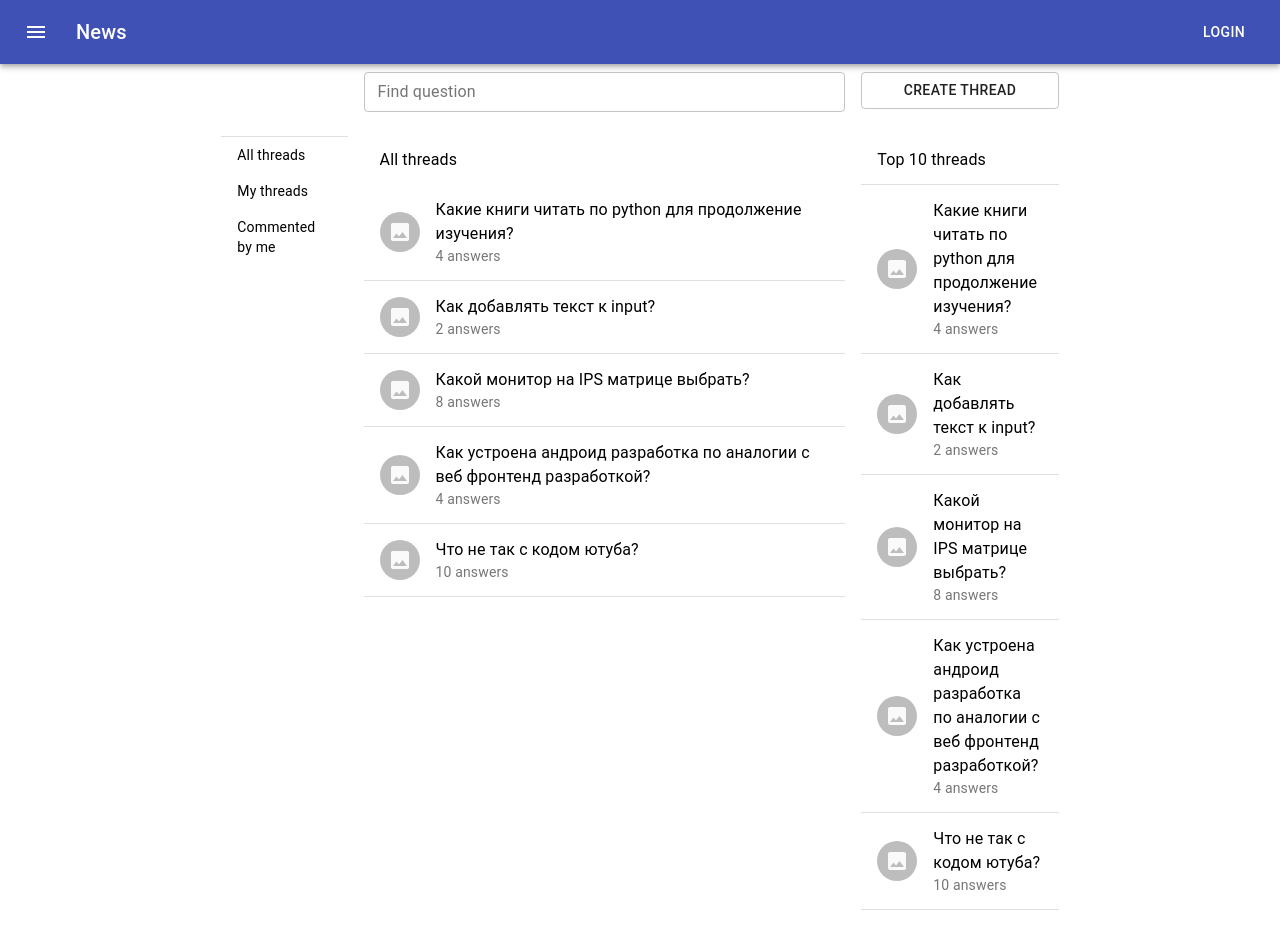
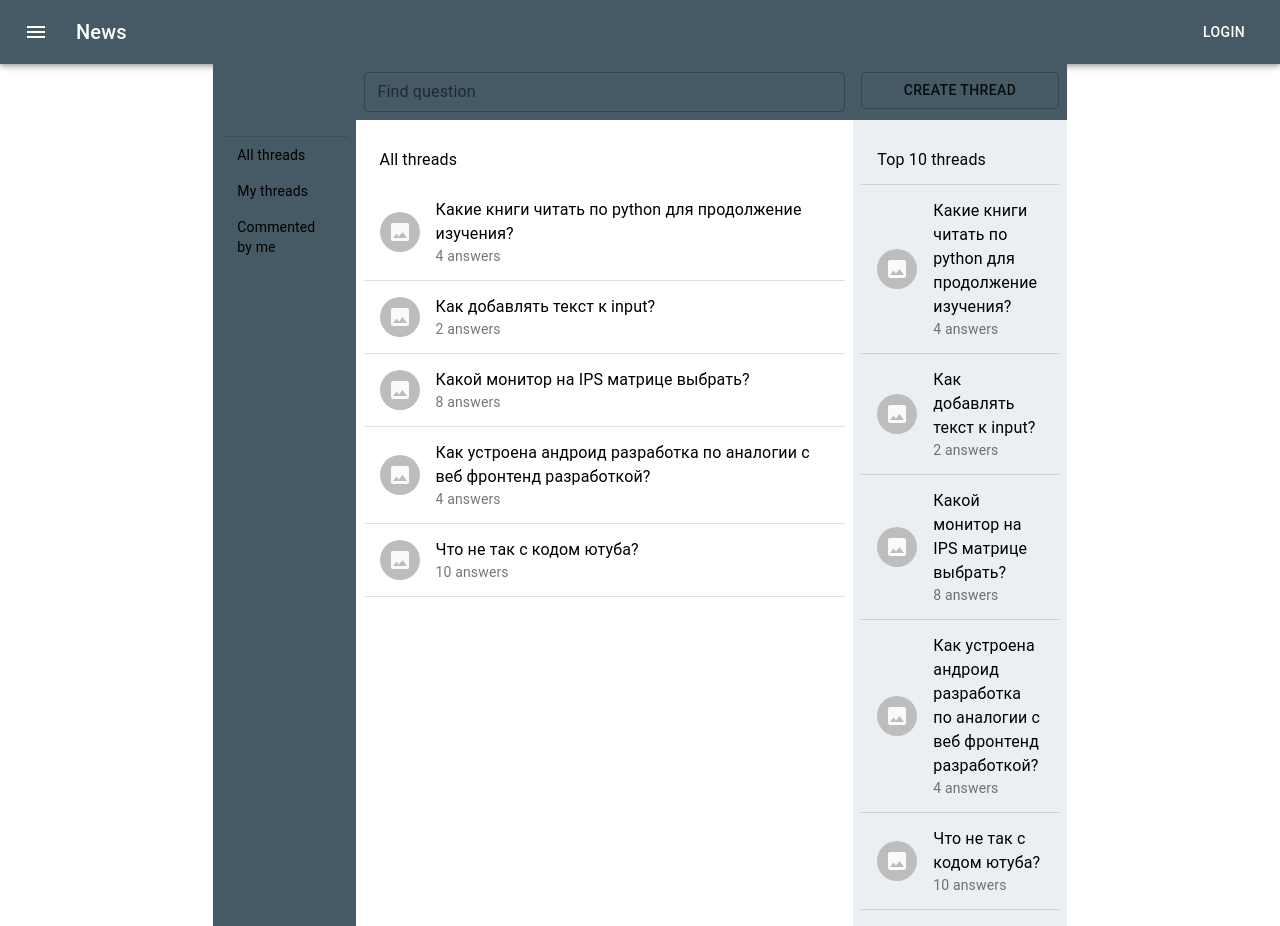
Before and after one commit to DanilAndreev/readit, a React (Create React App) app in the folder starscream_web/: page / in a window 1280 px wide. Built offline with nearby package versions, Linux system fonts and the light colour scheme.

Commit message:
added theming

```diff
--- a/starscream_web/src/App.js
+++ b/starscream_web/src/App.js
@@ -10,29 +10,22 @@ import IconButton from "@material-ui/core/IconButton";
 import Typography from "@material-ui/core/Typography";
 import Button from "@material-ui/core/Button";
 import MenuIcon from '@material-ui/icons/Menu';
-import makeStyles from "@material-ui/core/styles/makeStyles";
+import useStyles from "./style";
+
+import DefaultTheme from './Themes/DefaultTheme'
+import {ThemeProvider} from '@material-ui/core/styles';
 
 
-const useStyles = makeStyles((theme) => ({
-    root: {
-        flexGrow: 1,
-    },
-    menuButton: {
-        marginRight: theme.spacing(2),
-    },
-    title: {
-        flexGrow: 1,
-    },
-}));
 
 function App() {
     const classes = useStyles();
     return (
         <div className="App">
-            <AppBar position="static">
+            <ThemeProvider theme={DefaultTheme}>
+                <AppBar position="static" className={classes.header}>
                     <Toolbar>
                         <IconButton edge="start" className={classes.menuButton} color="inherit" aria-label="menu">
-                        <MenuIcon />
+                            <MenuIcon/>
                         </IconButton>
                         <Typography variant="h6" className={classes.title}>
                             News
@@ -47,6 +40,7 @@ function App() {
                     </Grid>
                     <Grid item xs={0} md={2}/>
                 </Grid>
+            </ThemeProvider>
         </div>
     );
 }
--- a/starscream_web/src/Pages/ThreadsViewer/ThreadsViewer.js
+++ b/starscream_web/src/Pages/ThreadsViewer/ThreadsViewer.js
@@ -12,6 +12,8 @@ import Typography from "@material-ui/core/Typography";
 import Button from "@material-ui/core/Button";
 import TextField from "@material-ui/core/TextField";
 import Divider from "@material-ui/core/Divider";
+
+import useStyles from "./style";
 
 function ThreadListItem({thread, ...props}) {
     const primary = (
@@ -42,6 +44,7 @@ function ThreadListItem({thread, ...props}) {
 
 
 export default function ThreadViewer() {
+    const classes = useStyles();
     const topArticles = [
         {title: 'Какие книги читать по python для продолжение изучения?\n', answers: 4},
         {title: 'Как добавлять текст к input?', answers: 2},
@@ -60,7 +63,7 @@ export default function ThreadViewer() {
 
     return (
         <Box>
-            <Grid container>
+            <Grid container className={classes.leftColumn}>
                 <Grid md={2}>
 
                 </Grid>
@@ -86,7 +89,7 @@ export default function ThreadViewer() {
                 </Grid>
             </Grid>
             <Grid container>
-                <Grid md={2}>
+                <Grid md={2}  className={classes.leftColumn}>
                     <Box p={1}>
                         <List>
                             <Divider/>
@@ -102,7 +105,7 @@ export default function ThreadViewer() {
                         </List>
                     </Box>
                 </Grid>
-                <Grid md={7}>
+                <Grid md={7}  className={classes.contentColumn}>
                     <Box p={1}>
                         <List>
                             <ListItem>
@@ -117,7 +120,7 @@ export default function ThreadViewer() {
                         </List>
                     </Box>
                 </Grid>
-                <Grid md={3}>
+                <Grid md={3} className={classes.rightColumn}>
                     <Box p={1}>
                         <List>
                             <ListItem>
--- /dev/null
+++ b/starscream_web/src/Pages/ThreadsViewer/style.js
@@ -0,0 +1,15 @@
+import { makeStyles } from '@material-ui/core/styles';
+
+const useStyles = makeStyles(theme => ({
+    leftColumn: {
+        backgroundColor: theme.palette.primary.main,
+    },
+    contentColumn: {
+        backgroundColor: theme.palette.common.white,
+    },
+    rightColumn: {
+        backgroundColor: theme.palette.primary.light,
+    },
+}));
+
+export default useStyles;
--- /dev/null
+++ b/starscream_web/src/Themes/DefaultTheme.js
@@ -0,0 +1,14 @@
+import { createMuiTheme } from '@material-ui/core/styles';
+import {blueGrey} from '@material-ui/core/colors';
+
+const theme = createMuiTheme({
+    palette: {
+        primary: {
+            main: blueGrey[700],
+            dark: blueGrey[900],
+            light: blueGrey[50],
+        },
+    },
+});
+
+export default theme;
--- /dev/null
+++ b/starscream_web/src/style.js
@@ -0,0 +1,18 @@
+import { makeStyles } from '@material-ui/core/styles';
+
+const useStyles = makeStyles(theme => ({
+    header: {
+        colorDefault: theme.palette.primary.dark,
+    },
+    root: {
+        flexGrow: 1,
+    },
+    menuButton: {
+        marginRight: theme.spacing(2),
+    },
+    title: {
+        flexGrow: 1,
+    },
+}));
+
+export default useStyles;
```
Lines whose indentation alone changed are shown as unchanged.
